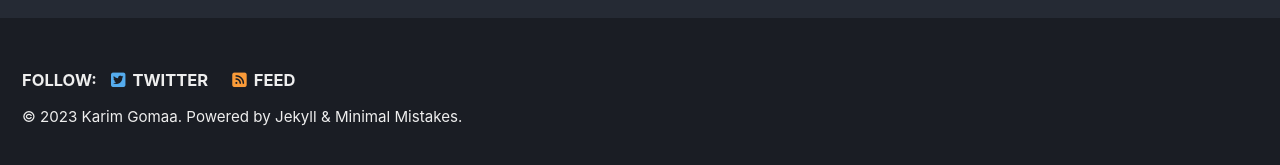
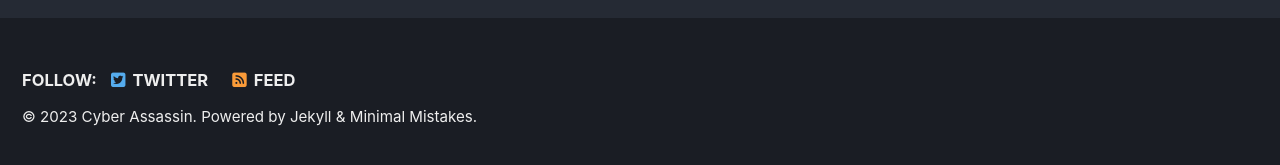
Before and after one commit to Karim-Gomaa/Karim-Gomaa.github.io, a Jekyll site: the page built from index.html, in a window 1280 px wide and 900 px high, scrolled down 1187 px. Shown: the part 728-893 px from the top of the window. Built offline with Jekyll 4.4.1, drawn with Linux system fonts in a browser that asks for light colours; cached includes are drawn as plain includes; nearby versions of some CDN libraries; the list of posts is cut into pages by our own code; some of the changed text lies outside the part shown.

Commit message:
Update _config.yml

```diff
--- a/_config.yml
+++ b/_config.yml
@@ -16,10 +16,10 @@
 
 # Site Settings
 locale                   : "en-US"
-title                    : "Karim Gomaa"
+title                    : "Cyber Assassin"
 title_separator          : "-"
 subtitle                 : # site tagline that appears below site title in masthead
-name                     : "Karim Gomaa"
+name                     : "Cyber Assassin"
 description              : "Malware Analysis RE"
 url                      : # the base hostname & protocol for your site e.g. "https://mmistakes.github.io"
 baseurl                  : # the subpath of your site, e.g. "/blog"
```
